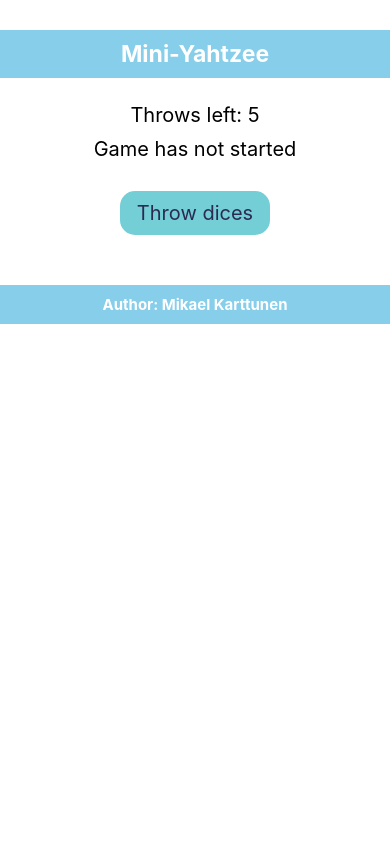
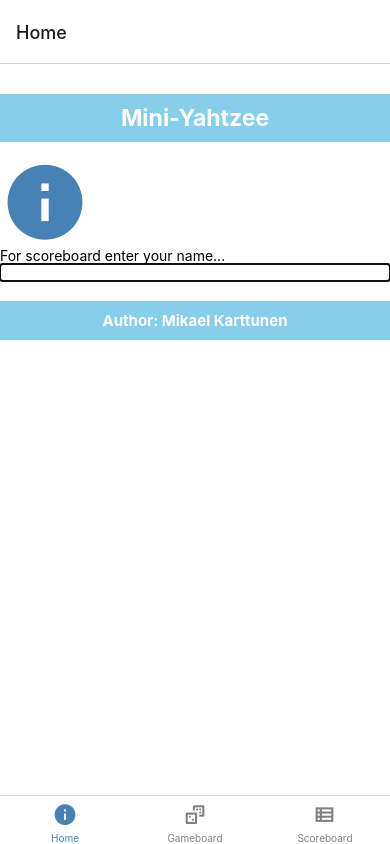
Before and after one commit to MikaelKarttunen/same-dices-game-v2, a React Native app: screen /Home in a window 390 px wide. Built offline with nearby package versions, Linux system fonts and the light colour scheme.

Commit message:
home and app

```diff
--- a/App.js
+++ b/App.js
@@ -1,16 +1,50 @@
-import React from 'react';
-import { View } from 'react-native';
-import Header from './components/Header'
-import Gameboard from './components/Gameboard'
-import Footer from './components/Footer'
-import styles from './style/style'
+import Home from "./components/Home";
+import Gameboard from './components/Gameboard';
+import Scoreboard from './components/Scoreboard';
+import { NavigationContainer } from "@react-navigation/native";
+import { createBottomTabNavigator } from '@react-navigation/bottom-tabs';
+import MaterialCommunityIcons from '@expo/vector-icons/MaterialCommunityIcons';
+
+
+
+const Tab = createBottomTabNavigator();
 
 export default function App() {
   return (
-    <View style={styles.container}>
-      <Header />
-      <Gameboard />
-      <Footer />
-    </View>
-  )
+    <NavigationContainer>
+      <Tab.Navigator
+      sceneContainerStyle={{backgroundColor: 'transparent'}}
+        screenOptions={({ route }) => ({
+          tabBarIcon: ({ focused, color, size }) => {
+            let iconName;
+
+            if (route.name === 'Home') {
+              iconName = focused
+                ? 'information'
+                : 'information-outline';
+            } else if (route.name === 'Gameboard') {
+              iconName = focused
+                ? 'dice-multiple'
+                : 'dice-multiple-outline';
+            }
+            else if (route.name === 'Scoreboard') {
+              iconName = focused
+                ? 'view-list'
+                : 'view-list-outline';
+            }
+
+            // You can return any component that you like here!
+            return <MaterialCommunityIcons
+              name={iconName} size={size} color={color} />;
+          },
+          tabBarActiveTintColor: 'steelblue',
+          tabBarInactiveTintColor: 'gray',
+        })}
+      >
+        <Tab.Screen name="Home" component={Home} />
+        <Tab.Screen name="Gameboard" component={Gameboard} />
+        <Tab.Screen name="Scoreboard" component={Scoreboard} />
+      </Tab.Navigator>
+    </NavigationContainer>
+  );
 }
--- a/components/Gameboard.js
+++ b/components/Gameboard.js
@@ -7,7 +7,7 @@ let board = [];
 const NBR_OF_DICES = 5;
 const NBR_OF_THROWS = 5;
 
-export default function Gameboard() {
+export default function Gameboard({navigation}) {
 
   const [nbrOfThrowsLeft, setNbrOfThrowsLeft] = useState(NBR_OF_THROWS);
   const [status, setStatus] = useState('');
--- a/components/Home.js
+++ b/components/Home.js
@@ -1,4 +1,4 @@
-import {useState } from react;
+import {useState} from 'react';
 import {Text, TextInput, View, Pressable, Keyboard } from 'react-native';
 import MaterialCommunityIcons from '@expo/vector-icons/MaterialCommunityIcons';
 import Header from './Header';
@@ -13,7 +13,7 @@ import {
     BONUS_POINTS } from '../constants/Game'
 
 
-export default home = ({navigation}) => {
+export default function Home() {
     const [playerName,setPlayerName] = useState('');
     const [hasPlayerName, setHasPlayerName] = useState(false);
 
@@ -27,33 +27,19 @@ export default home = ({navigation}) => {
     return(
         <>
         <Header />
-        <View>
-            <>
-            {!hasPlayerName}
-            <Text>For scoreboard enter your name...</Text>
-            <TextInput onChangeText={setPlayerName} autoFocus={true} />
-            <Pressable
-            onPress={() => handlePlayerName(playerName)}>
-                <Text>OK</Text>
-            </Pressable>
-            </>
-            :
-            <>
-            <Text>Rules of the game...</Text>
-            <Text multiline="True">
-                :D::DD::D:D:D:D:D:D:::D:D:D:D:D:D:D:D:D:D:D:D:D:D:D:D:D:D:D:D:D:
-            </Text>
-            <Text multiline="true">Copy more text here...</Text>
-            <Text>Good luck, {playerName}</Text>
-            <Pressable>
-                onPress={()=> navigation.navigate(
-                    'Gameboard', {player: playerName})}
-                    <Text>PLAY</Text>
-            </Pressable>
-            </>
-
-        </View>
-        <Footer></Footer>
+            <View>
+            <MaterialCommunityIcons
+                name="information"
+                size={90}
+                color="steelblue"
+            />
+            <Text>For scoreboard enter your name... </Text>
+            <TextInput
+                onChangeText={() => handlePlayerName(playerName)}
+                autoFocus={true}
+            />
+            </View>
+        <Footer />
         </>
     )
 }
--- a/components/Scoreboard.js
+++ b/components/Scoreboard.js
@@ -0,0 +1,13 @@
+import React from 'react'
+import { Text, View } from 'react-native'
+import styles from '../style/style'
+
+export default function Scoreboard() {
+    return (
+        <View>
+            <Text>
+                Scoreboard will be here...
+            </Text>
+        </View>
+    )
+}
--- a/constants/Game.js
+++ b/constants/Game.js
@@ -0,0 +1,8 @@
+export const NBR_OF_DICES = 5;
+export const NBR_OF_THROWS = 3;
+export const MIN_SPOT = 1;
+export const MAX_SPOT = 6;
+export const BONUS_POINTS_LIMIT = 63;
+export const BONUS_POINTS = 50;
+export const MAX_NBR_OF_SCOREBOARD_ROWS = 7;
+export const SCOREBOARD_KEY = '@scoreboard';
```
